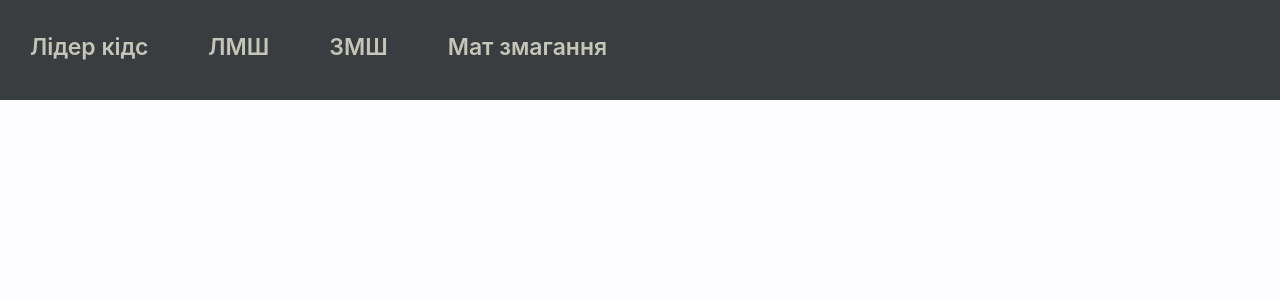
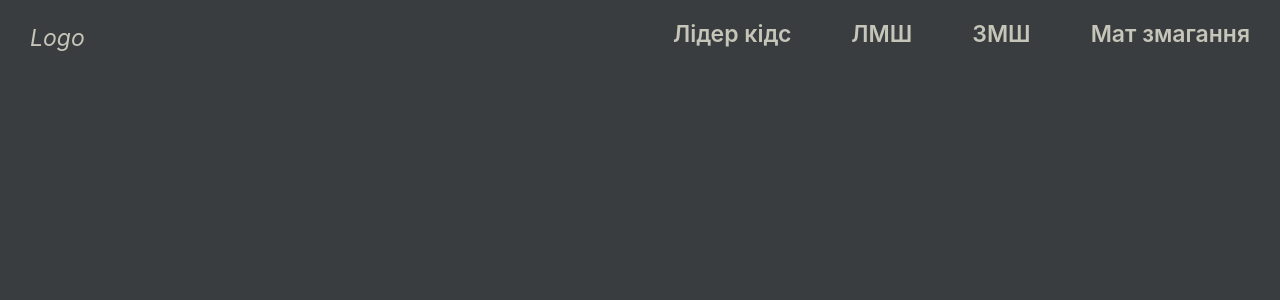
Before and after one commit to lKaniel/leader-kids, a React (Create React App) app: page / in a window 1280 px wide. Shown: the top 300 px of the page. Built offline with nearby package versions, Linux system fonts and the light colour scheme.

Commit message:
Added transitions, added logo and changed colors

```diff
--- a/src/components/Header/Header.js
+++ b/src/components/Header/Header.js
@@ -5,6 +5,7 @@ import HeaderMenu from "./HeaderMenu/HeaderMenu";
 const Header = () => {
     return (
         <div className={classes.Header}>
+            <div className={classes.Logo}>Logo</div>
             <HeaderMenu/>
         </div>
     );
--- a/src/components/Header/Header.module.scss
+++ b/src/components/Header/Header.module.scss
@@ -1,5 +1,18 @@
 .Header{
   width: 100vw;
-  height: 100px;
   background: #393D3F;
+  height: 75px;
+  display: flex;
+  align-items: center;
+  user-select: none;
+  justify-content: space-between;
+
+  .Logo{
+    width: 75px;
+    margin-left: 30px;
+    font-size: 23px;
+    color: #C6C5B9;
+    font-style: italic;
+    cursor: pointer;
+  }
 }
--- a/src/components/Header/HeaderMenu/HeaderMenu.module.scss
+++ b/src/components/Header/HeaderMenu/HeaderMenu.module.scss
@@ -1,6 +1,3 @@
 .HeaderMenu{
   list-style: none;
-  height: 100px;
-  display: flex;
-  align-items: center;
 }
--- a/src/components/Header/HeaderMenu/HeaderMenuItem/HeaderMenuItem.module.scss
+++ b/src/components/Header/HeaderMenu/HeaderMenuItem/HeaderMenuItem.module.scss
@@ -12,5 +12,6 @@
   &:hover{
     color: #62929E;
     border-bottom: 2px solid #62929E;
+    transition: color .1s ease-in-out, border .1s ease-in-out;
   }
 }
--- a/src/hoc/Layout/Layout.module.scss
+++ b/src/hoc/Layout/Layout.module.scss
@@ -2,5 +2,5 @@
   width: 100vw;
   height: 100vh;
   overflow-x: hidden;
-  background: #FDFDFF;
+  background: #393D3F;
 }
```
